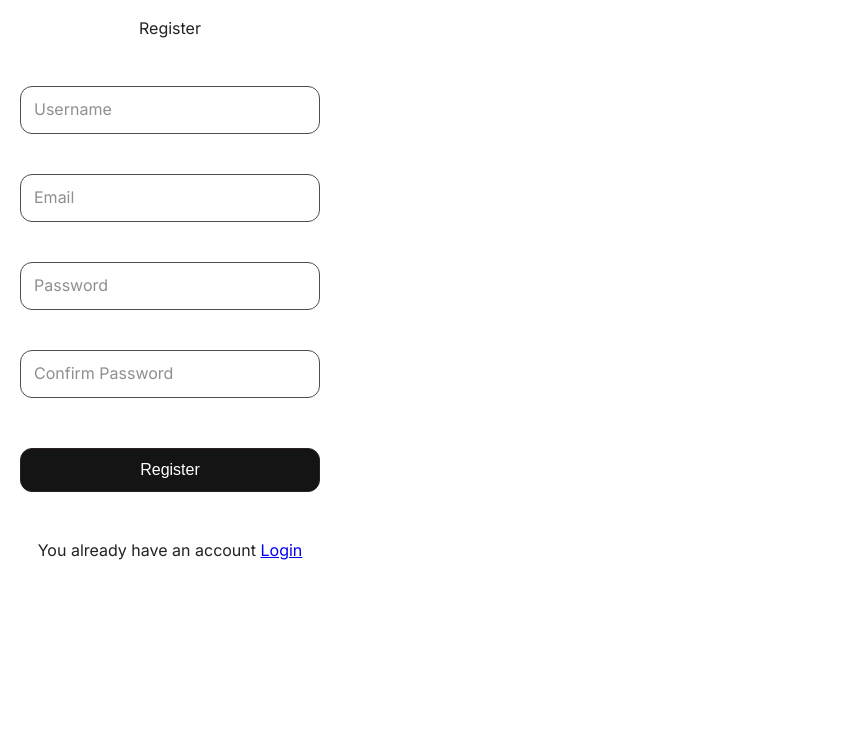
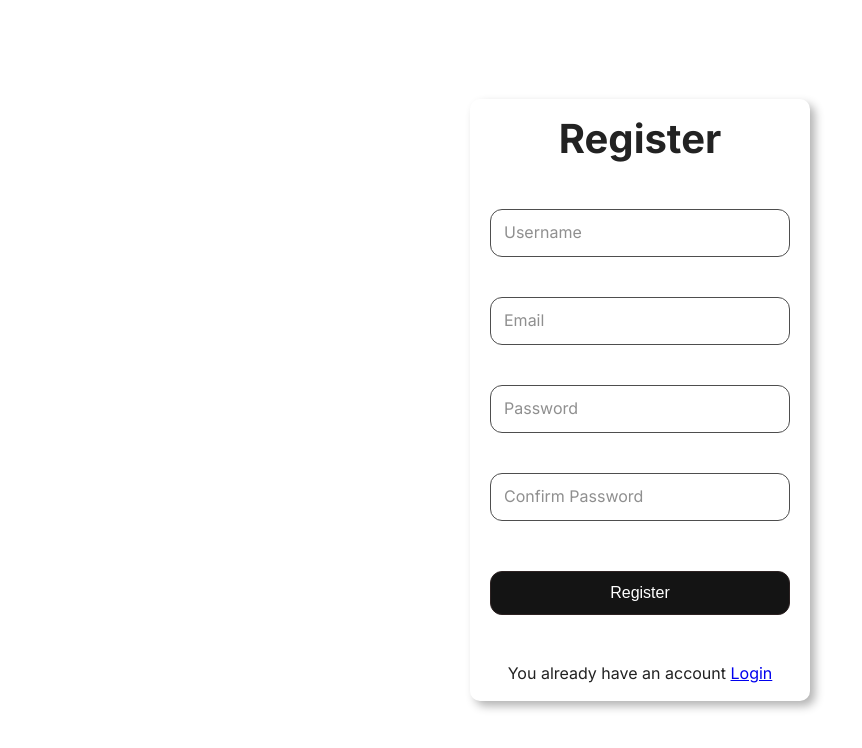
Before and after one commit to UTT-k74HT22/FE-Movie-Booking-System, a React (Vite) app: page /Register in a window 1280 px wide. Shown: the top 748 px of the page, without its empty margins (0-862 px from the left). Built offline with nearby package versions, Linux system fonts and the light colour scheme.

Commit message:
fix: căn form login và register

```diff
--- a/src/components/Auth/LoginForm/LoginForm.jsx
+++ b/src/components/Auth/LoginForm/LoginForm.jsx
@@ -54,7 +54,8 @@ const LoginForm = () => {
         }
     }
     return (
-        // form login
+        // wrapper centers the form in the viewport
+        <div className={styles.Wrapper}>
             <form className={styles.LoginForm} onSubmit={handleSubmit}>
                 <h1>login</h1>
                 <div className={styles.FormContainer}>
@@ -89,6 +90,7 @@ const LoginForm = () => {
                     Register
                     </Link></p>
             </form>
+        </div>
     );
 }
 
--- a/src/components/Auth/LoginForm/LoginForm.module.css
+++ b/src/components/Auth/LoginForm/LoginForm.module.css
@@ -8,6 +8,21 @@
     padding: 20px;
     border-radius: 10px;
     width: 300px;
+    box-shadow: 5px 5px 10px rgba(0,0,0,0.3); /* tạo bóng đổ nhẹ */
+}
+
+h1 {
+    font-size: 40px;
+    font-weight: bold;
+}
+/* Wrapper to center the login form in the viewport */
+.Wrapper {
+    min-height: 100vh; /* full viewport height */
+    display: flex;
+    align-items: center; /* vertical center */
+    justify-content: center; /* horizontal center */
+    padding: 20px; /* small spacing on narrow screens */
+    box-sizing: border-box;
 }
 
 .FormContainer {
--- a/src/components/Auth/RegisterForm/RegisterForm.jsx
+++ b/src/components/Auth/RegisterForm/RegisterForm.jsx
@@ -72,8 +72,9 @@ const RegisterForm = () => {
     }
     return (
         // form register
+        <div className={styles.Wrapper}>
             <form className={styles.RegisterForm} onSubmit={handleSubmit}>
-            <h1>Register</h1>
+                <h2>Register</h2>
                 <div className={styles.FormContainer}>
                     <div className={styles.FormGroup}>
                         <input
@@ -125,6 +126,7 @@ const RegisterForm = () => {
                     Login
                     </Link></p>
             </form>
+        </div>
     );
 }
 export default RegisterForm;
--- a/src/components/Auth/RegisterForm/RegisterForm.module.css
+++ b/src/components/Auth/RegisterForm/RegisterForm.module.css
@@ -8,6 +8,22 @@
     padding: 20px;
     border-radius: 10px;
     width: 300px;
+    box-shadow: 5px 5px 10px rgba(0,0,0,0.3); /* tạo bóng đổ nhẹ */
+}
+
+h2 {
+    font-size: 40px;
+    font-weight: bold;
+}
+
+/* Wrapper to center the login form in the viewport */
+.Wrapper {
+    min-height: 100vh; /* full viewport height */
+    display: flex;
+    align-items: center; /* vertical center */
+    justify-content: center; /* horizontal center */
+    padding: 20px; /* small spacing on narrow screens */
+    box-sizing: border-box;
 }
 
 .FormContainer {
```
Also changed, not shown: src/Router/index.js (added, +11 -0 lines), src/pages/Register/Register.jsx (deleted, +0 -13 lines), src/pages/Register/Register.module.css (deleted), src/pages/Register/index.js (deleted). Lines whose indentation alone changed are shown as unchanged.
